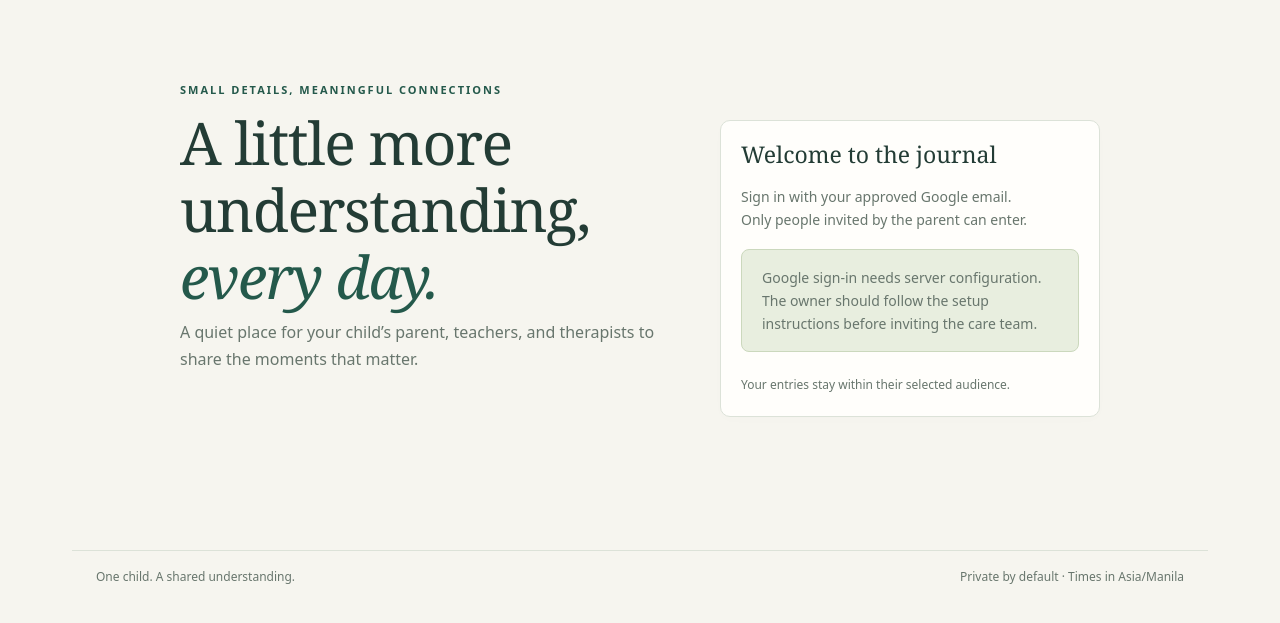
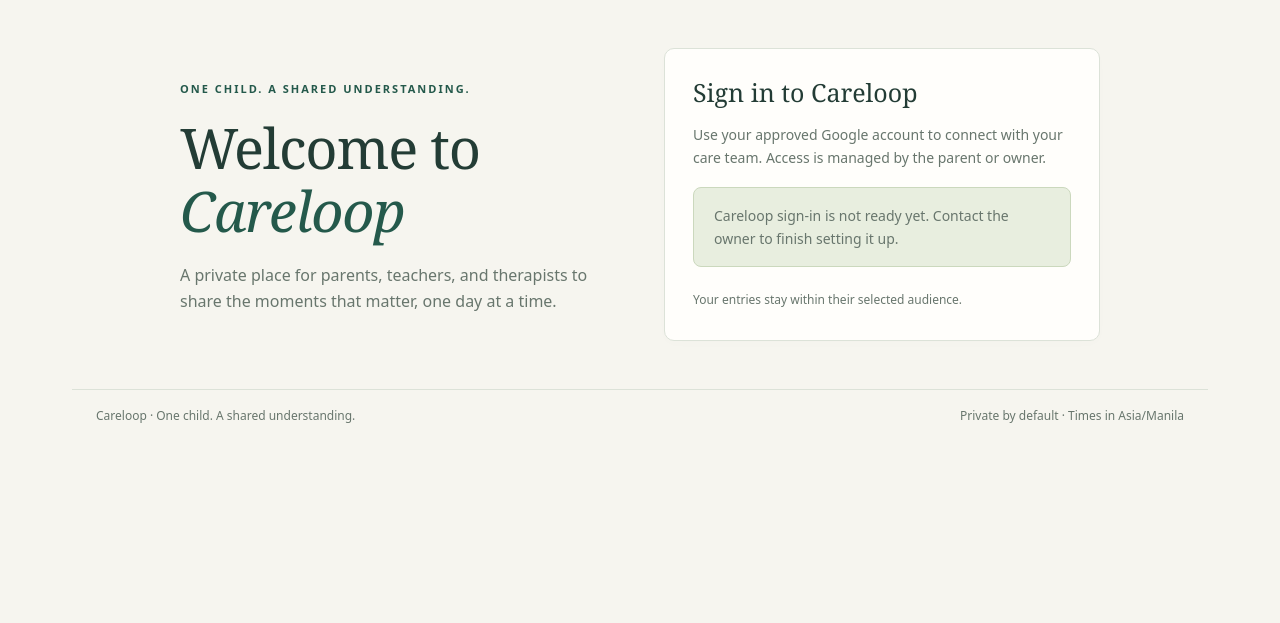
Before and after one commit to midnextlevel/careloop, a Django app: page /login/ in a window 1280 px wide. Shown: the part 76-699 px from the top of the page. Run offline with Django 5.2, Linux system fonts and the light colour scheme; parts of the project's set-up code (start-up, migrations or seed data) failed here and were passed over.

Commit message:
Unify Careloop branding across welcome and shared UI surfaces

```diff
--- a/static/app.css
+++ b/static/app.css
@@ -101,3 +101,18 @@ main{min-height:0}
  .date-navigation{flex-basis:100%}
  .toolbar-actions{margin-left:auto}
 }
+
+/* Shared Careloop welcome surface on desktop, tablet and phone. */
+.welcome{display:grid;grid-template-columns:minmax(0,1fr) minmax(0,1fr);align-items:center;gap:48px;max-width:920px;padding:0;margin:48px auto;min-height:0}
+.welcome-intro{min-width:0}
+.welcome h1{font-size:clamp(40px,4.4vw,56px);line-height:1.12;letter-spacing:-1.2px;margin:16px 0 20px}
+.welcome-intro>p{color:var(--muted);margin:0;font-size:16px}
+.welcome .login-card{position:static;width:auto;min-width:0;margin:0;padding:28px}
+.login-card h2{font-size:25px}
+.login-card .button{width:100%;text-align:center}
+@media(max-width:760px){
+ .welcome{grid-template-columns:1fr;gap:24px;margin:24px auto;max-width:480px}
+ .welcome h1{font-size:42px;margin:12px 0 16px}
+ .welcome .eyebrow{font-size:10px;letter-spacing:1.2px}
+ .welcome .login-card{padding:22px}
+}
--- a/static/offline.html
+++ b/static/offline.html
@@ -1 +1 @@
-<!doctype html><html lang="en"><meta charset="utf-8"><meta name="viewport" content="width=device-width,initial-scale=1"><title>Offline · Careloop</title><script src="/static/theme.js"></script><link rel="stylesheet" href="/static/app.css"><main class="reading"><h1>You’re offline</h1><p>The journal needs a connection. Private entries are not stored for offline reading.</p><p>If an editor is still open in another tab, keep it open to preserve unsaved text. Reconnect and save again.</p><a href="/">Try the journal again</a></main></html>
+<!doctype html><html lang="en"><meta charset="utf-8"><meta name="viewport" content="width=device-width,initial-scale=1"><title>Offline · Careloop</title><script src="/static/theme.js"></script><link rel="stylesheet" href="/static/app.css"><body><header class="top"><a class="brand" href="/" aria-label="Careloop home"><img class="brand-logo" src="/static/careloop-logo.webp" width="44" height="44" alt=""><span>Careloop<span class="brand-sub">A PRIVATE DAILY JOURNAL</span></span></a></header><main class="reading"><h1>You’re offline</h1><p>Careloop needs a connection. Private entries are not stored for offline reading.</p><p>If an editor is still open in another tab, keep it open to preserve unsaved text. Reconnect and save again.</p><a class="button primary" href="/">Try Careloop again</a></main></body></html>
--- a/static/sw.js
+++ b/static/sw.js
@@ -1,5 +1,5 @@
 // An explicit public allowlist. NEVER runtime-cache navigation or private responses.
-const CACHE = 'careloop-public-v5';
+const CACHE = 'careloop-public-v6';
 const PUBLIC_ASSETS = ['/static/app.css', '/static/app.js', '/static/theme.js', '/static/offline.html', '/static/icon-192.png', '/static/icon-512.png', '/static/careloop-logo.webp'];
 self.addEventListener('install', event => {
   event.waitUntil(caches.open(CACHE).then(cache => cache.addAll(PUBLIC_ASSETS)).then(() => self.skipWaiting()));
--- a/templates/base.html
+++ b/templates/base.html
@@ -8,7 +8,7 @@
 <link rel="stylesheet" href="{% static 'app.css' %}"><script src="{% static 'app.js' %}" defer></script></head>
 <body hx-history="false"><header class="top"><a class="brand" href="{% url 'timeline' %}" aria-label="Careloop journal"><img class="brand-logo" src="{% static 'careloop-logo.webp' %}" width="44" height="44" alt=""><span>Careloop<span class="brand-sub">A PRIVATE DAILY JOURNAL</span></span></a>
 <div class="header-actions"><button type="button" class="secondary theme-toggle" data-theme-toggle aria-label="Use dark mode" aria-pressed="false" hidden>Dark mode</button><button class="secondary menu-trigger" type="button" data-dialog-open="navigation-dialog" aria-haspopup="dialog"><span aria-hidden="true">☰</span> Menu</button></div></header>
-<dialog id="navigation-dialog" class="ui-dialog navigation-dialog" aria-labelledby="navigation-title"><div class="dialog-heading"><h2 id="navigation-title">Careloop menu</h2><button class="text-button" type="button" data-dialog-close aria-label="Close menu">✕</button></div><nav class="menu-links" aria-label="Main navigation">{% if user.is_authenticated %}<a href="{% url 'timeline' %}">Journal <span aria-hidden="true">→</span></a>{% if member.role == 'owner' %}<a href="{% url 'setup' %}">Journal setup <span aria-hidden="true">→</span></a><a href="{% url 'members' %}">Care team <span aria-hidden="true">→</span></a><a href="{% url 'access-settings' %}">Data access <span aria-hidden="true">→</span></a>{% endif %}{% if request.resolver_match.url_name == 'timeline' %}<button class="text-button" type="button" data-dialog-open="access-info-dialog">Access info <span aria-hidden="true">↗</span></button>{% endif %}{% endif %}{% if user.is_authenticated %}<a href="{% url 'profile' %}">My profile <span aria-hidden="true">→</span></a>{% endif %}<a href="{% url 'install' %}">Install on your phone <span aria-hidden="true">→</span></a>{% if user.is_authenticated %}<form action="{% url 'account_logout' %}" method="post">{% csrf_token %}<button class="text-button">Sign out</button></form>{% endif %}</nav></dialog>
+<dialog id="navigation-dialog" class="ui-dialog navigation-dialog" aria-labelledby="navigation-title"><div class="dialog-heading"><h2 id="navigation-title">Careloop menu</h2><button class="text-button" type="button" data-dialog-close aria-label="Close menu">✕</button></div><nav class="menu-links" aria-label="Main navigation">{% if user.is_authenticated %}<a href="{% url 'timeline' %}">Journal <span aria-hidden="true">→</span></a>{% if member.role == 'owner' %}<a href="{% url 'setup' %}">Careloop setup <span aria-hidden="true">→</span></a><a href="{% url 'members' %}">Care team <span aria-hidden="true">→</span></a><a href="{% url 'access-settings' %}">Data access <span aria-hidden="true">→</span></a>{% endif %}{% if request.resolver_match.url_name == 'timeline' %}<button class="text-button" type="button" data-dialog-open="access-info-dialog">Access info <span aria-hidden="true">↗</span></button>{% endif %}{% endif %}{% if user.is_authenticated %}<a href="{% url 'profile' %}">My profile <span aria-hidden="true">→</span></a>{% endif %}<a href="{% url 'install' %}">Install Careloop <span aria-hidden="true">→</span></a>{% if user.is_authenticated %}<form action="{% url 'account_logout' %}" method="post">{% csrf_token %}<button class="text-button">Sign out</button></form>{% endif %}</nav></dialog>
 <noscript><nav class="fallback-nav" aria-label="Navigation">{% if user.is_authenticated %}<a href="{% url 'timeline' %}">Journal</a>{% if member.role == 'owner' %}<a href="{% url 'members' %}">Care team</a><a href="{% url 'access-settings' %}">Data access</a>{% endif %}<form action="{% url 'account_logout' %}" method="post">{% csrf_token %}<button>Sign out</button></form>{% endif %}<a href="{% url 'install' %}">Install</a></nav></noscript>
 <main id="main">{% for message in messages %}<p class="notice" role="status">{{ message }}</p>{% endfor %}{% block content %}{% endblock %}</main>
-<footer>One child. A shared understanding.<span>Private by default · Times in Asia/Manila</span></footer></body></html>
+<footer>Careloop · One child. A shared understanding.<span>Private by default · Times in Asia/Manila</span></footer></body></html>
--- a/templates/journal/access_settings.html
+++ b/templates/journal/access_settings.html
@@ -1,5 +1,5 @@
 {% extends 'base.html' %}{% block title %}Data access{% endblock %}{% block content %}
-<span class="eyebrow">OWNER CONTROLS</span><h1>Your journal, your access rules</h1>
+<span class="eyebrow">OWNER CONTROLS</span><h1>Data access</h1>
 <section class="card reading"><h2>Professional access period</h2><p>Choose a fixed date and time, or leave it blank and use a number of days after each original submission. Teachers and therapists lose access when the deadline is reached. You retain access to all submitted entries. Drafts stay private to their authors.</p>
 <form method="post">{% csrf_token %}{{ form.as_p }}<button class="primary">Save access settings</button></form>
 <hr><h2>Restore or close access to an entry</h2><p>Open an entry as owner and use its Data access panel. Set a future deadline to restore access, select Hide now to close it, or clear the deadline to return to the journal-wide period. These controls do not change the entry's audience or grant earlier membership history.</p>
--- a/templates/journal/development_login.html
+++ b/templates/journal/development_login.html
@@ -1 +1 @@
-{% extends 'base.html' %}{% block title %}Development login{% endblock %}{% block content %}<section class="card reading"><span class="eyebrow">LOCAL DEVELOPMENT ONLY</span><h1>Test account sign-in</h1><p>Use fictional journal content in this local test environment.</p><form method="post">{% csrf_token %}{{ form.as_p }}<button class="primary">Sign in to test</button></form></section>{% endblock %}
+{% extends 'base.html' %}{% block title %}Test account sign-in{% endblock %}{% block content %}<section class="card reading"><span class="eyebrow">CARELOOP · LOCAL DEVELOPMENT ONLY</span><h1>Test account sign-in</h1><p>Use fictional journal content while testing Careloop.</p><form method="post">{% csrf_token %}{{ form.as_p }}<button class="primary">Sign in to test</button></form></section>{% endblock %}
--- a/templates/journal/install.html
+++ b/templates/journal/install.html
@@ -1 +1 @@
-{% extends 'base.html' %}{% block title %}Install{% endblock %}{% block content %}<div class="reading"><span class="eyebrow">KEEP IT CLOSE</span><h1>A place on your home screen</h1><section class="card"><h2>iPhone / iPad</h2><p>Open this site in Safari. Tap Share, then Add to Home Screen, and confirm Add.</p><h2>Android</h2><p>Open this site in Chrome. Use the menu and choose Install app or Add to Home screen.</p><hr><h2>Stay connected</h2><p>The journal needs an internet connection to read and save entries. If a save fails, keep your editor open. Your text stays in that open page until you can retry.</p><p>Private entries are never saved for offline reading. Installation requires HTTPS, except on localhost.</p></section></div>{% endblock %}
+{% extends 'base.html' %}{% block title %}Install Careloop{% endblock %}{% block content %}<div class="reading"><span class="eyebrow">CARELOOP ON YOUR PHONE</span><h1>Keep Careloop close</h1><p>Add Careloop to your home screen for easy access to your child’s journal.</p><section class="card"><h2>iPhone / iPad</h2><p>Open Careloop in Safari. Tap Share, then Add to Home Screen, and confirm Add.</p><h2>Android</h2><p>Open Careloop in Chrome. Use the menu and choose Install app or Add to Home screen.</p><hr><h2>Stay connected</h2><p>Careloop needs an internet connection to read and save entries. If a save fails, keep your editor open. Your text stays in that open page until you can retry.</p><p>Private entries are never saved for offline reading.</p></section></div>{% endblock %}
--- a/templates/journal/login.html
+++ b/templates/journal/login.html
@@ -1,4 +1,4 @@
 {% extends 'base.html' %}{% block title %}Welcome{% endblock %}{% block content %}
-<div class="welcome"><span class="eyebrow">SMALL DETAILS, MEANINGFUL CONNECTIONS</span><h1>A little more<br>understanding,<br><em>every day.</em></h1><p>A quiet place for {{ child_name }}’s parent, teachers, and therapists to share the moments that matter.</p>
-<section class="card login-card"><h2>Welcome to the journal</h2><p>Sign in with your approved Google email.<br>Only people invited by the parent can enter.</p>{% if development_login %}<p><a class="secondary button" href="{% url 'development-login' %}">Local test account sign-in</a></p>{% endif %}
-{% if google_configured %}<form action="{% url 'google_login' %}" method="post">{% csrf_token %}<button class="primary">Continue with Google <span aria-hidden="true">↗</span></button></form>{% else %}<p class="notice">Google sign-in needs server configuration. The owner should follow the setup instructions before inviting the care team.</p>{% endif %}<small>Your entries stay within their selected audience.</small></section></div>{% endblock %}
+<div class="welcome"><div class="welcome-intro"><span class="eyebrow">ONE CHILD. A SHARED UNDERSTANDING.</span><h1>Welcome to <em>Careloop</em></h1><p>A private place for parents, teachers, and therapists to share the moments that matter, one day at a time.</p></div>
+<section class="card login-card"><h2>Sign in to Careloop</h2><p>Use your approved Google account to connect with your care team. Access is managed by the parent or owner.</p>{% if development_login %}<p><a class="secondary button" href="{% url 'development-login' %}">Careloop test account sign-in</a></p>{% endif %}
+{% if google_configured %}<form action="{% url 'google_login' %}" method="post">{% csrf_token %}<button class="primary">Continue with Google <span aria-hidden="true">↗</span></button></form>{% else %}<p class="notice">Careloop sign-in is not ready yet. Contact the owner to finish setting it up.</p>{% endif %}<small>Your entries stay within their selected audience.</small></section></div>{% endblock %}
--- a/templates/journal/members.html
+++ b/templates/journal/members.html
@@ -1 +1 @@
-{% extends 'base.html' %}{% block title %}Care team{% endblock %}{% block content %}<span class="eyebrow">OWNER CONTROLS</span><h1>A trusted circle</h1><p>Approve exact email addresses. Revoking a membership ends access on its next request.</p><div class="journal-layout"><section>{% for person in memberships %}<article class="card member"><h2>{{ person.display_name|default:person.email }}</h2><p>{{ person.email }}{% if person.organization %}<br>{{ person.organization }}{% endif %}</p><p>{{ person.get_role_display }} · {% if person.active %}Approved{% else %}Revoked{% endif %}</p><p class="muted">History from {{ person.history_start|date:'j M Y, g:i A' }}<br>{% if person.google_subject %}Google identity bound{% else %}Awaiting first sign-in{% endif %}</p><a class="secondary button" href="{% url 'member-edit' person.pk %}">Manage access</a></article>{% endfor %}</section><section class="card"><h2>{% if target %}Manage membership{% else %}Approve someone{% endif %}</h2><form method="post">{% csrf_token %}{{ form.as_p }}<button class="primary">Save membership</button>{% if target %}<a class="button" href="{% url 'members' %}">Add another</a>{% endif %}</form><p class="help">Joining time defaults to approval time. The history start can be moved deliberately. Changing role does not change authorship or grant access to another author’s drafts.</p></section></div>{% endblock %}
+{% extends 'base.html' %}{% block title %}Care team{% endblock %}{% block content %}<span class="eyebrow">OWNER CONTROLS</span><h1>Care team</h1><p>Approve exact email addresses. Revoking a membership ends access on its next request.</p><div class="journal-layout"><section>{% for person in memberships %}<article class="card member"><h2>{{ person.display_name|default:person.email }}</h2><p>{{ person.email }}{% if person.organization %}<br>{{ person.organization }}{% endif %}</p><p>{{ person.get_role_display }} · {% if person.active %}Approved{% else %}Revoked{% endif %}</p><p class="muted">History from {{ person.history_start|date:'j M Y, g:i A' }}<br>{% if person.google_subject %}Google identity bound{% else %}Awaiting first sign-in{% endif %}</p><a class="secondary button" href="{% url 'member-edit' person.pk %}">Manage access</a></article>{% endfor %}</section><section class="card"><h2>{% if target %}Manage membership{% else %}Approve someone{% endif %}</h2><form method="post">{% csrf_token %}{{ form.as_p }}<button class="primary">Save membership</button>{% if target %}<a class="button" href="{% url 'members' %}">Add another</a>{% endif %}</form><p class="help">Joining time defaults to approval time. The history start can be moved deliberately. Changing role does not change authorship or grant access to another author’s drafts.</p></section></div>{% endblock %}
--- a/templates/journal/setup.html
+++ b/templates/journal/setup.html
@@ -3,4 +3,4 @@
 {% if team_step %}<h1>Your care team</h1><p>Teachers can add their school and therapists can add their therapy center in My profile. You can also update these details in Care team.</p>
 {% for person in professionals %}<p><strong>{{ person.display_name|default:person.email }}</strong><br>{{ person.get_role_display }} · {{ person.organization|default:'Profile details not added yet' }}</p>{% empty %}<p>No professionals approved yet. You can add them now or after setup.</p>{% endfor %}
 <p><a class="button secondary" href="{% url 'members' %}">Manage care team</a></p><form method="post">{% csrf_token %}<input type="hidden" name="action" value="finish"><div class="dialog-actions"><button class="primary">Finish setup</button><a class="button secondary" href="{% url 'setup' %}">Back</a></div></form>
-{% else %}<h1>A journal for your child</h1><p>Choose the name you want to see in the journal. You can change it here later.</p><form method="post">{% csrf_token %}{{ form.as_p }}<button class="primary">Continue to care team →</button></form>{% endif %}</section>{% endblock %}
+{% else %}<h1>Set up Careloop</h1><p>Choose the name you want to see in the journal. You can change it here later.</p><form method="post">{% csrf_token %}{{ form.as_p }}<button class="primary">Continue to care team →</button></form>{% endif %}</section>{% endblock %}
--- a/tools/smoke_local.cjs
+++ b/tools/smoke_local.cjs
@@ -32,9 +32,9 @@ const assert = require('node:assert/strict');
     await page.screenshot({path:'test-results/named-account-timeline.png',fullPage:true});
     await page.getByRole('button',{name:'Menu', exact:true}).click();
     await page.getByRole('button',{name:'Sign out'}).click();
-    await page.getByRole('heading',{name:'Welcome to the journal'}).waitFor();
+    await page.getByRole('heading',{name:'Welcome to Careloop'}).waitFor();
     await page.goto(entryUrl);
-    await page.getByRole('heading',{name:'Welcome to the journal'}).waitFor();
+    await page.getByRole('heading',{name:'Welcome to Careloop'}).waitFor();
     console.log('PASS: named owner login, owner posting availability, owner controls, dark mode, mobile layout, logout, anonymous denial.');
   } finally { await browser.close(); }
 })().catch(error=>{console.error(error);process.exit(1);});
```
Also changed, not shown: STATUS.md (+2 -0 lines), journal/tests/test_development.py (+1 -1 lines).
